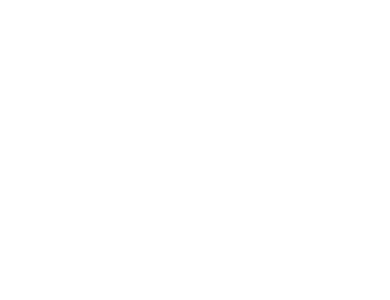
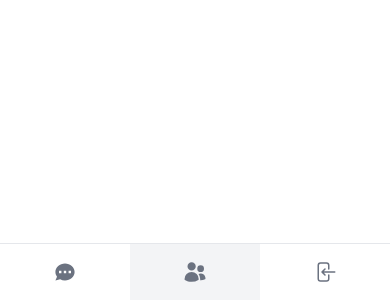
Before and after one commit to deribewsoftware/next-js-chat-app, a Next.js app: page /users in a window 390 px wide. Shown: the part 544-844 px from the top of the page. Built offline with nearby package versions, Linux system fonts and the light colour scheme.

Commit message:
mobile footer actions setup

```diff
--- /dev/null
+++ b/app/components/sidebar/MobileFooter.tsx
@@ -0,0 +1,29 @@
+'use client';
+
+import useConversation from '@/app/hooks/useConversation';
+import useRoutes from '@/app/hooks/useRoutes';
+import MobileFooterItem from './MobileFooterItem';
+
+const MobileFooter = () => {
+  const routes = useRoutes();
+  const { isOpen } = useConversation();
+
+  if (isOpen) {
+    return null;
+  }
+
+  return (
+    <div className="fixed justify-between w-full bottom-0 z-40 flex items-center bg-white border-t-[1px] lg:hidden">
+      {routes.map((route) => (
+        <MobileFooterItem
+          key={route.label}
+          href={route.href}
+          icon={route.icon}
+          active={route.active}
+          onClick={route.onClick}
+        />
+      ))}
+    </div>
+  );
+};
+export default MobileFooter;
--- /dev/null
+++ b/app/components/sidebar/MobileFooterItem.tsx
@@ -0,0 +1,38 @@
+'use client';
+
+import clsx from 'clsx';
+import Link from 'next/link';
+
+interface MobileFooterItemProps {
+  href: string;
+  icon: any;
+  active?: boolean;
+  onClick?: () => void;
+}
+
+const MobileFooterItem: React.FC<MobileFooterItemProps> = ({
+  icon: Icon,
+  href,
+  active,
+  onClick,
+}) => {
+  const handleClick = () => {
+    if (onClick) {
+      onClick();
+    }
+  };
+
+  return (
+    <Link
+      href={href}
+      onClick={onClick}
+      className={clsx(
+        'group flex gap-x-3 text-sm leading-6 font-semibold w-full justify-center p-4 text-gray-500 hover:text-black hover:bg-gray-100',
+        active && 'bg-gray-100 text-black'
+      )}
+    >
+      <Icon className="h-6 w-6" />
+    </Link>
+  );
+};
+export default MobileFooterItem;
--- a/app/components/sidebar/Sidebar.tsx
+++ b/app/components/sidebar/Sidebar.tsx
@@ -1,9 +1,11 @@
 import DesktopSidebar from './DesktopSidebar';
+import MobileFooter from './MobileFooter';
 
 async function Sidebar({ children }: { children: React.ReactNode }) {
   return (
     <div className=" h-full">
       <DesktopSidebar />
+      <MobileFooter />
       <main className="lg:pl-20 h-full">{children}</main>
     </div>
   );
```
